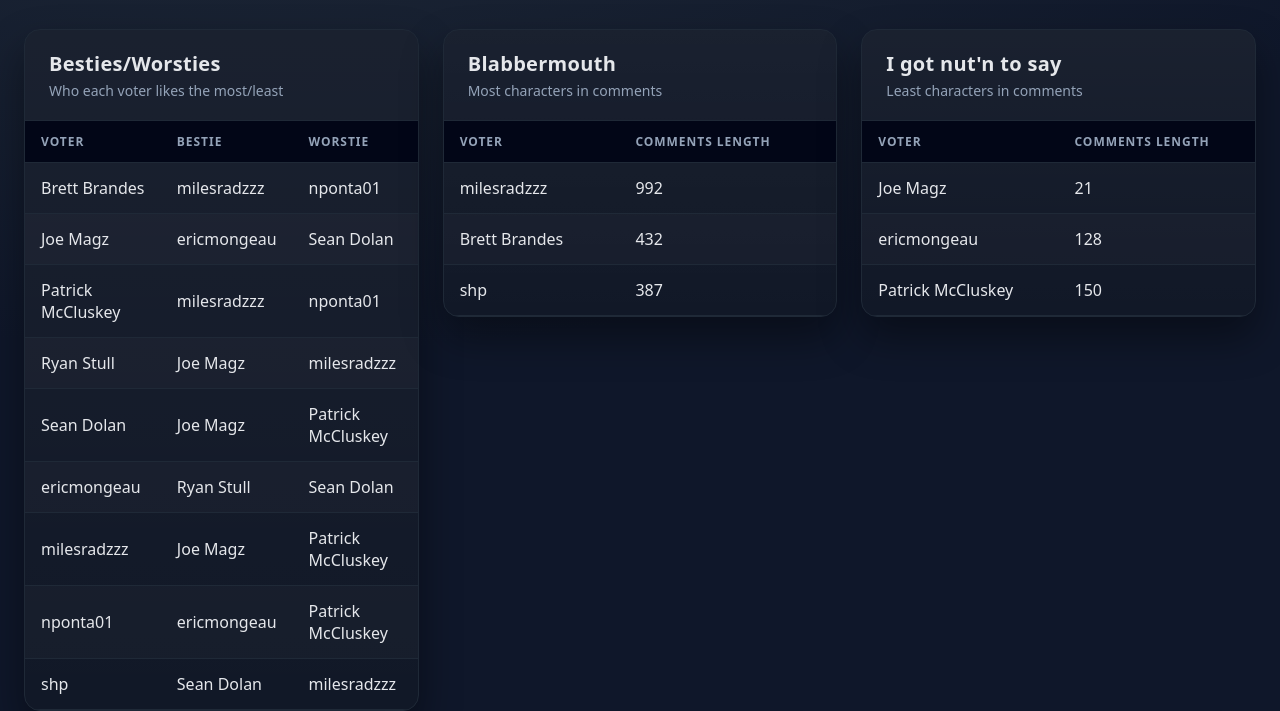
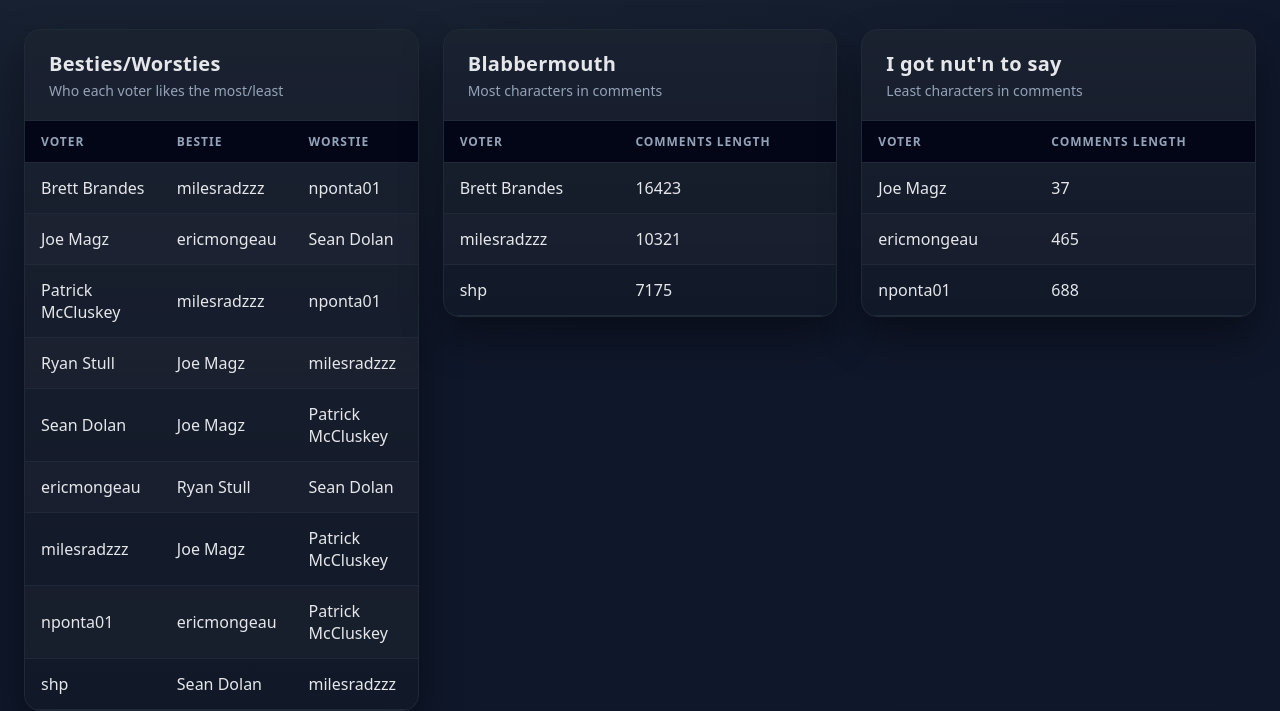
Before and after one commit to sebastianhp/sebastianhp.github.io, a plain HTML site: page music_league_stats.html in a window 1280 px wide. Shown: the part 98-809 px from the top of the page. Drawn offline with Linux system fonts and the light colour scheme.

Commit message:
fixed comment length stat

```diff
--- a/music_league_stats.html
+++ b/music_league_stats.html
@@ -1,3 +1,4 @@
+
 <!DOCTYPE html>
 <html lang="en">
 <head>
@@ -181,6 +182,8 @@ body {
 
 <body>
 <main class="leaderboard-grid">
+
+
   <section class="leaderboard">
     <div class="header">
       <div>
@@ -266,16 +269,16 @@ body {
   </thead>
   <tbody>
     <tr>
-      <td>milesradzzz</td>
-      <td>992</td>
+      <td>Brett Brandes</td>
+      <td>16423</td>
     </tr>
     <tr>
-      <td>Brett Brandes</td>
-      <td>432</td>
+      <td>milesradzzz</td>
+      <td>10321</td>
     </tr>
     <tr>
       <td>shp</td>
-      <td>387</td>
+      <td>7175</td>
     </tr>
   </tbody>
 </table>
@@ -301,15 +304,15 @@ body {
   <tbody>
     <tr>
       <td>Joe Magz</td>
-      <td>21</td>
+      <td>37</td>
     </tr>
     <tr>
       <td>ericmongeau</td>
-      <td>128</td>
+      <td>465</td>
     </tr>
     <tr>
-      <td>Patrick McCluskey</td>
-      <td>150</td>
+      <td>nponta01</td>
+      <td>688</td>
     </tr>
   </tbody>
 </table>
@@ -486,6 +489,8 @@ body {
 
   </section>
 
+
+
 </main>
 </body>
 </html>
```
